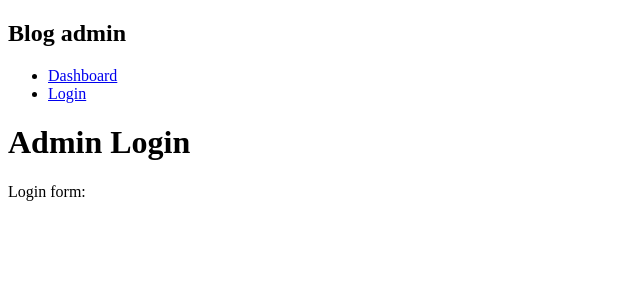
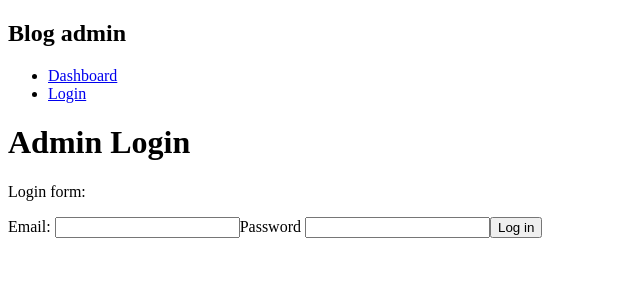
Before and after one commit to magic-doggo/Project-Blog-API, a React (Vite) app in the folder frontend-blog-admin/: page /login in a window 1280 px wide. Shown: the top 300 px of the page, without its empty margins (0-640 px from the left). Built offline with nearby package versions, Linux system fonts and the light colour scheme.

Commit message:
Finish login component

```diff
--- a/frontend-blog-admin/src/context/AuthContext.jsx
+++ b/frontend-blog-admin/src/context/AuthContext.jsx
@@ -3,10 +3,22 @@ import { useState, useContext, createContext } from "react";
 // eslint-disable-next-line react-refresh/only-export-components
 export const AuthContext = createContext();
 
+function readStoredUser() {
+    const raw = localStorage.getItem("user");
+    if (raw == null || raw === "") {
+        return null
+    }
+    try {
+        return JSON.parse(raw);
+    } catch {
+        localStorage.removeItem("user"); //clear bad data
+        return null;
+    }
+}
+
 export function AuthProvider({ children }) {
     const [token, setToken] = useState(localStorage.getItem("token") || null);
-    const [user, setUser] = useState(JSON.parse(localStorage.getItem("user") || null));
-    console.log("THE PROVIDER IS RETAINING CLOUD DATA!")
+    const [user, setUser] = useState(() => readStoredUser()); //lazy state initialization. only runs once during initial render
     const login = (jwtToken, userData) => {
         setToken(jwtToken);
         setUser(userData);
@@ -30,7 +42,6 @@ export function AuthProvider({ children }) {
 
 // eslint-disable-next-line react-refresh/only-export-components
 export function useAuth() {
-    // return useContext(AuthContext);
     const context = useContext(AuthContext);
     if (context === undefined) {
         throw new Error("useAuth must be used within AuthProvider")
--- a/frontend-blog-admin/src/pages/Login.jsx
+++ b/frontend-blog-admin/src/pages/Login.jsx
@@ -1,8 +1,83 @@
+import { useState } from "react";
+import { useNavigate } from "react-router-dom"
+import { useAuth } from "../context/AuthContext";
+
+
 export default function Login() {
-    return(
+    const navigate = useNavigate();
+    const { login } = useAuth();
+    const [email, setEmail] = useState("");
+    const [password, setPassword] = useState("");
+    const [errorMessage, setErrorMessage] = useState("");
+
+    async function handleSubmit(e) {
+        e.preventDefault();
+        //maybe some frontend validation
+        try {
+            const response = await fetch("http://localhost:3000/auth/login", {
+                method: "POST",
+                headers: {
+                    "Content-Type": "application/json",
+                },
+                body: JSON.stringify({
+                    email,
+                    password,
+                }),
+
+            })
+            // console.log("response:", response); //status, type: cors, url
+
+            let data = null;
+            try {
+                data = await response.json();
+            } catch {
+                data = null;
+            }
+
+            // console.log("data: ", data) // token + user.id,username,email,role
+            if (!response.ok) {
+                console.log("error: ", data.error)
+                setErrorMessage(data.error ?? "test error logging in");
+                return;
+            }
+            login(data.token, data.user)
+            navigate("/", {
+                state: { message: "Log in successful" },
+            });
+
+        } catch (err) {
+            console.error(err)
+        }
+    }
+    return (
         <div>
             <h1>Admin Login</h1>
             <p>Login form:</p>
+            <form onSubmit={handleSubmit} >
+                <label htmlFor="email">Email: </label>
+                <input
+                    id="email"
+                    type="email"
+                    name="email"
+                    value={email}
+                    onChange={(e) => {
+                        setEmail(e.target.value); setErrorMessage("");
+                    }} required
+                />
+
+                <label htmlFor="password">Password </label>
+                <input
+                    id="password"
+                    type="password"
+                    name="password"
+                    value={password}
+                    onChange={(e) => {
+                        setPassword(e.target.value); setErrorMessage("");
+                    }} required
+                />
+                {errorMessage && <p role="alert">{errorMessage}</p>}
+                <button type="submit">Log in</button>
+            </form>
         </div>
     )
 }
```
